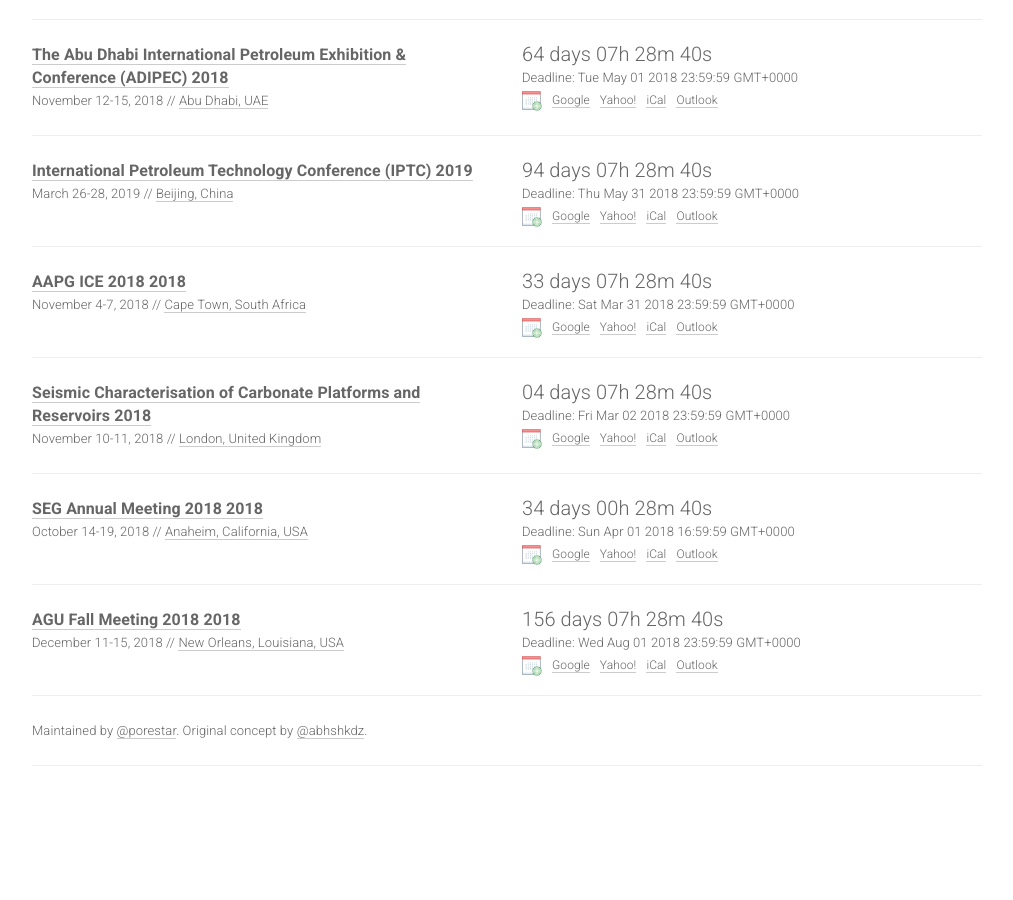
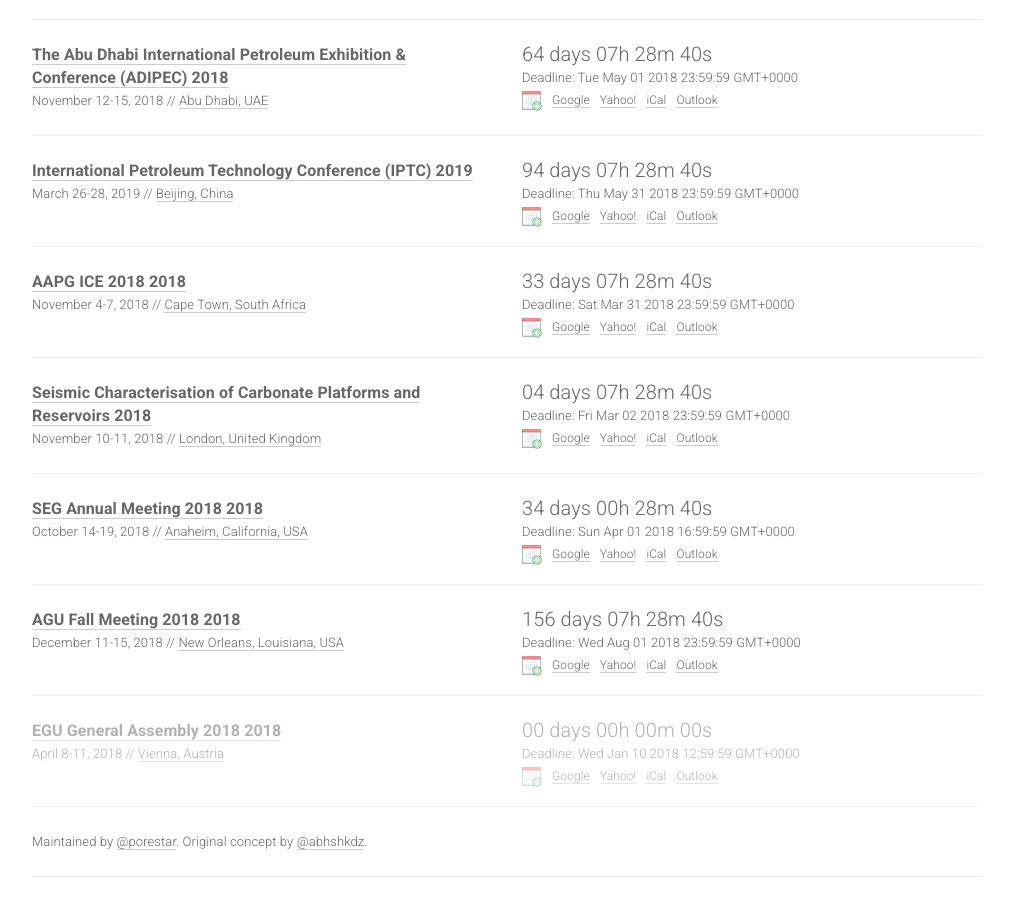
Before and after one commit to LukasMosser/geo-deadlines, a Jekyll site: the page built from index.html, in a window 1280 px wide and 900 px high, scrolled down 1102 px. Shown: the whole window, without its empty margins (133-1146 px from the left). Built offline with Jekyll 4.4.1, drawn with Linux system fonts in a browser that asks for light colours; nearby versions of some CDN libraries; comment, search, counter and statistics services are not loaded; before the commit the page ends 1891 px from its top, so only the background shows below that.

Commit message:
EGU
has passed but should be on the list?

```diff
--- a/_data/conferences.yml
+++ b/_data/conferences.yml
@@ -119,3 +119,13 @@
   date: December 11-15, 2018
   place: New Orleans, Louisiana, USA
   sub: GEOP
+
+- name: EGU General Assembly 2018
+  year: 2018
+  id: eguassembly18
+  link: https://www.egu2018.eu/
+  deadline: "2018-01-10 12:59:59"
+  timezone: CET/GMT+1
+  date: April 8-11, 2018
+  place: Vienna, Austria
+  sub: GSCI
```
